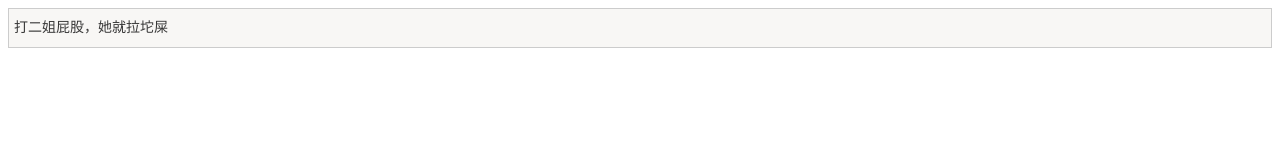
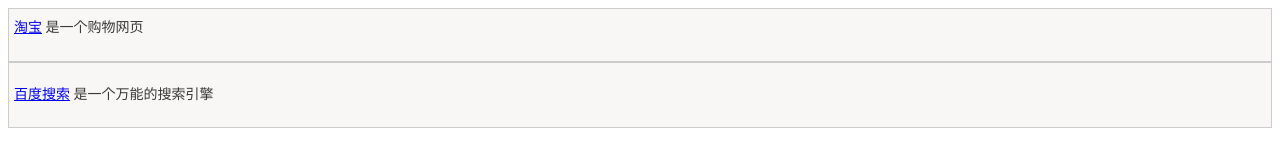
Before and after one commit to huangyanjun-net/huangyanjun-net, a plain HTML site: page index.html in a window 1280 px wide. Drawn offline with Linux system fonts and the light colour scheme.

Commit message:
Update index.html

```diff
--- a/index.html
+++ b/index.html
@@ -1 +1,20 @@
-<!DOCTYPE html><html>    <head>    <meta http-equiv="Content-Type" content="text/html; charset=utf-8" />   <meta http-equiv="X-UA-Compatible" content="IE=edge" />   <meta name="viewport" content="width=device-width,initial-scale=1.0,maximum-scale=1.0,user-scalable=0" />   <meta name="apple-mobile-web-app-capable" content="yes" />   <meta name="apple-mobile-web-app-status-bar-style" content="black" />   <meta name="format-detection" content="telephone=no" />   <title>打二姐屁股，她就拉坨屎</title></head><body ><div style="margin: 0px; padding: 5px; border: 1px solid rgb(204, 204, 204); max-width: 100%; font-size: 16.363636016845703px; font-family: 宋体; line-height: 26.666667938232422px; background-color: rgb(248, 247, 245); word-wrap: break-word !important; box-sizing: border-box !important;"><span style="max-width: 100%; word-wrap: break-word !important; box-sizing: border-box !important; color: rgb(57, 57, 57); font-family: 微软雅黑; font-size: 14px;">打二姐屁股，她就拉坨屎</span></div></body></html>
+<!DOCTYPE html>
+<html>
+<head>
+<meta http-equiv="Content-Type" content="text/html; charset=utf-8" />
+<meta http-equiv="X-UA-Compatible" content="IE=edge" />
+<meta name="viewport" content="width=device-width,initial-scale=1.0,maximum-scale=1.0,user-scalable=0" />
+<meta name="apple-mobile-web-app-capable" content="yes" />
+<meta name="apple-mobile-web-app-status-bar-style" content="black" />
+<meta name="format-detection" content="telephone=no" />
+<title>打二姐屁股，她就拉坨屎</title>
+</head>
+<body >
+<div style="margin: 0px; padding: 5px; border: 1px solid rgb(204, 204, 204); max-width: 100%; font-size: 16.363636016845703px; font-family: 宋体; line-height: 26.666667938232422px; background-color: rgb(248, 247, 245); word-wrap: break-word !important; box-sizing: border-box !important;">
+<span style="max-width: 100%; word-wrap: break-word !important; box-sizing: border-box !important; color: rgb(57, 57, 57); font-family: 微软雅黑; font-size: 14px;"><a href="/index.html">淘宝</a> 是一个购物网页</p></span>
+</div>
+<div style="margin: 0px; padding: 5px; border: 1px solid rgb(204, 204, 204); max-width: 100%; font-size: 16.363636016845703px; font-family: 宋体; line-height: 26.666667938232422px; background-color: rgb(248, 247, 245); word-wrap: break-word !important; box-sizing: border-box !important;">
+<span style="max-width: 100%; word-wrap: break-word !important; box-sizing: border-box !important; color: rgb(57, 57, 57); font-family: 微软雅黑; font-size: 14px;"><p><a href="http://www.microsoft.com/">百度搜索</a> 是一个万能的搜索引擎</p></p></span>
+</div>
+</body>
+</html>
```
